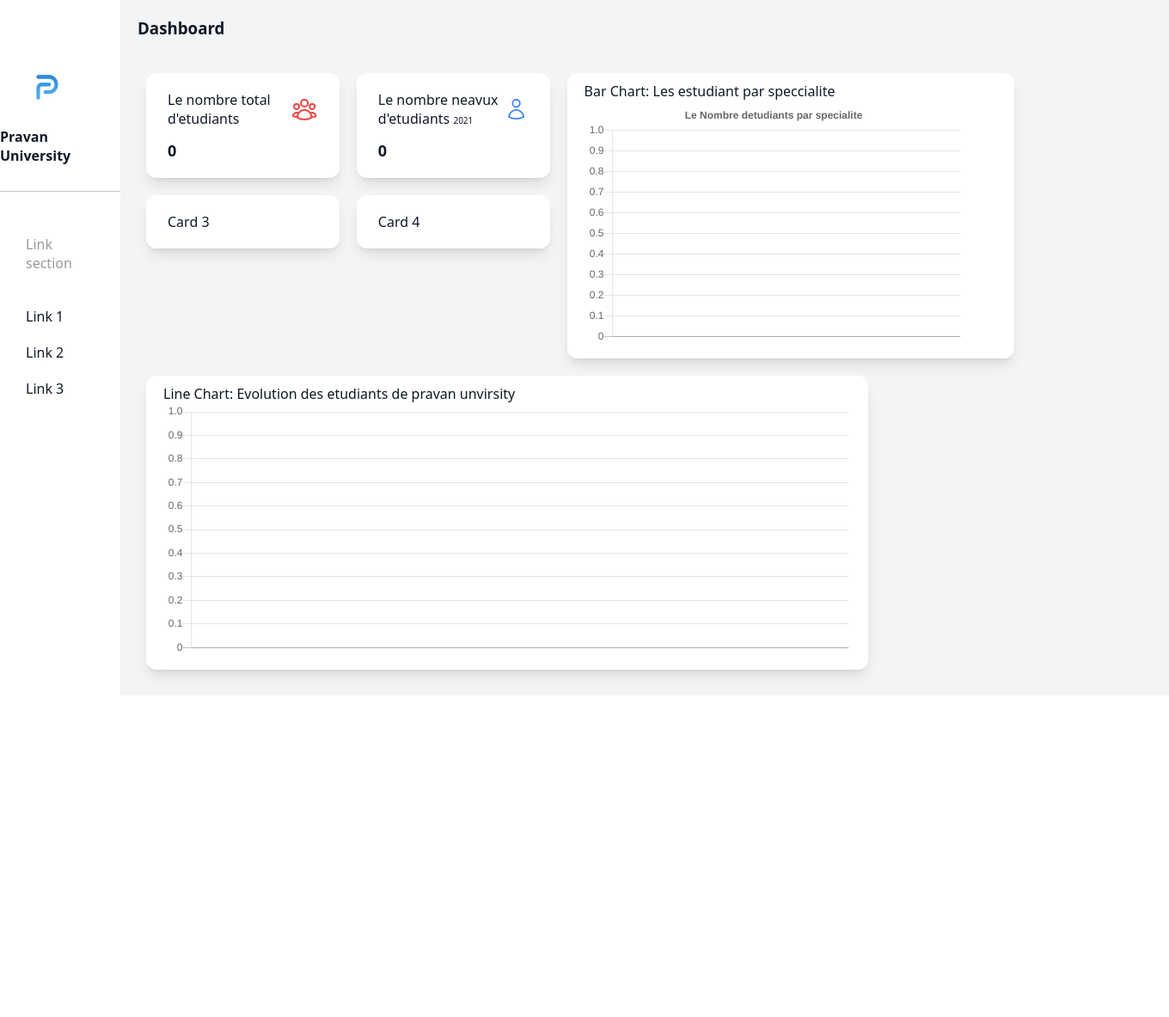
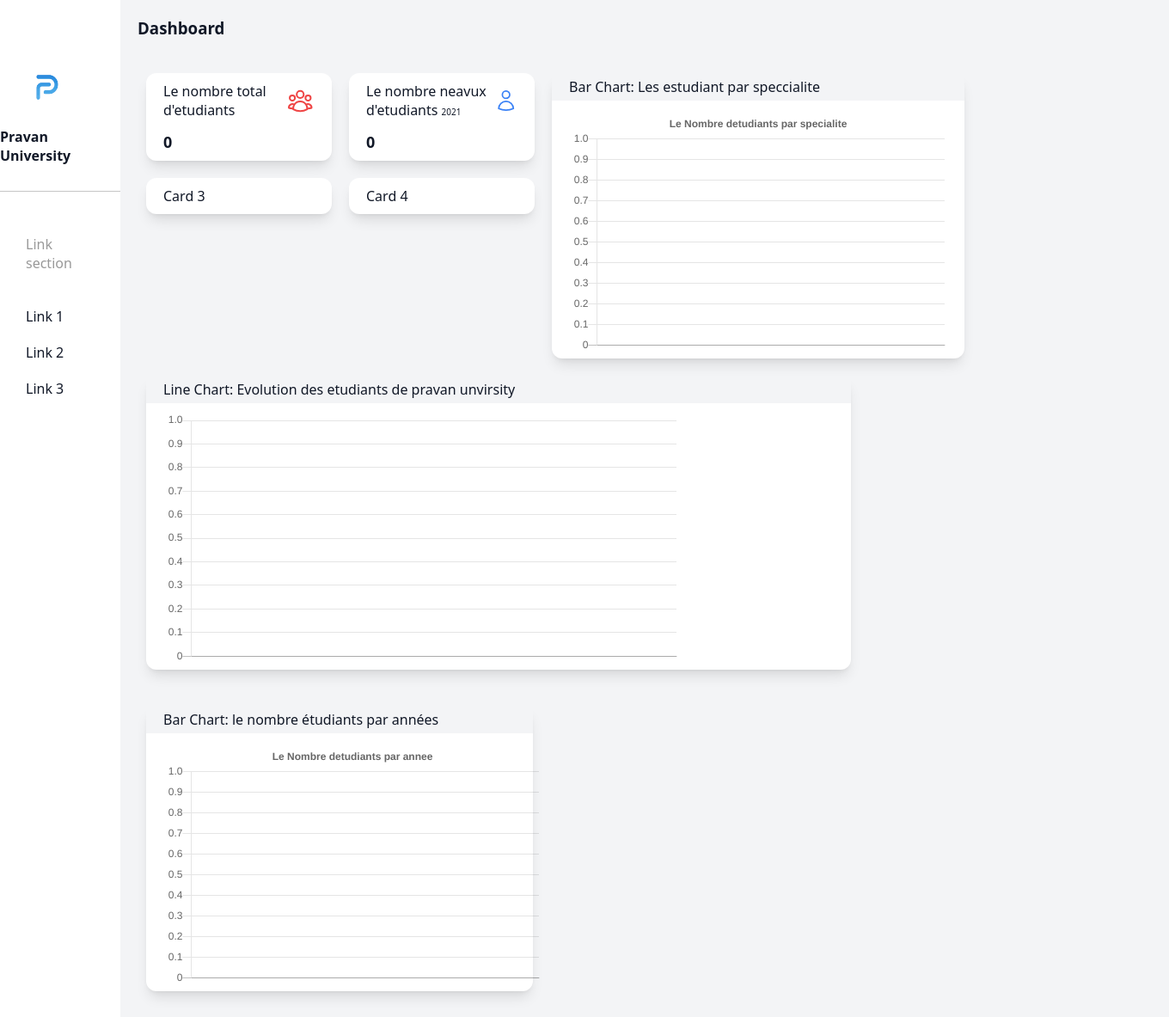
Before and after one commit to Ryan7AIT/miniProjet2, a Flask app: page / in a window 1360 px wide; the page is wider, and only the part inside the window is pictured. Shown: that part at 86% size. Before the commit the page ends 799 px from the top of that part, so only its background shows below. Run offline with Flask 2, Linux system fonts and the light colour scheme; data that the repository does not hold is empty; some libraries are stand-ins or nearby versions.

Commit message:
some css

```diff
--- a/app.py
+++ b/app.py
@@ -248,6 +248,25 @@ def doGetData7():
 	data_JSON = json.dumps(data)
 	return data_JSON
 
+# number of students by year
+
+@app.route('/api/data8')
+def doGetData8():
+	conn = mysql.connect()
+	cursor =conn.cursor()
+	cursor.execute("select count(*) as number,  annee from resultats group by annee")
+
+	data = cursor.fetchall()
+	row_headers=[x[0] for x in cursor.description]
+
+	cursor.close()
+
+	json_data=[]
+	for result in data:
+		json_data.append(dict(zip(row_headers,result)))
+
+	return jsonify(json_data)
+
 
 
 
--- a/static/script.js
+++ b/static/script.js
@@ -97,6 +97,21 @@ function loadData(){
 		}
 	};
 	httpRequest7.send();
+
+
+	// number of student by year
+
+	httpRequest8 = new XMLHttpRequest();
+	httpRequest8.open('GET', '/api/data8');
+	httpRequest8.onreadystatechange = function () {
+		if (httpRequest8.readyState === 4 && httpRequest8.status === 200) {
+
+            jsonData8 = JSON.parse(httpRequest8.response);
+			update_Bars2(jsonData8)
+
+		}
+	};
+	httpRequest8.send();
 
 
 }
@@ -279,3 +294,38 @@ function update_Lines1(jsonData){
 		}
 	});
 }
+
+function update_Bars2(jsonData){
+
+	var labels = jsonData.map(function(e) {
+	   return e.annee;
+	});
+
+	var data = jsonData.map(function(e) {
+	   return e.number;
+	});
+
+
+	new Chart(document.getElementById("bar-chart2"), {
+		type: 'bar',
+		data: {
+		  labels: labels,
+		  datasets: [
+			{
+			  label: "Nombre d'etudiants",
+			  backgroundColor: ["#3e95cd", "#8e5ea2","#3cba9f"],
+			  data: data
+			}
+		  ]
+		},
+		options: {
+		  responsive: false,
+		  maintainAspectRatio: true,
+		  legend: { display: false },
+		  title: {
+			display: true,
+			text: 'Le Nombre detudiants par annee'
+		  }
+		}
+	});
+}
--- a/static/style.css
+++ b/static/style.css
@@ -23,6 +23,10 @@ margin: 0;
 
 .w-96 {
 	width: 280px;
+}
+
+.card-header {
+	background-color: rgb(243 244 246);
 }
 
 
@@ -106,11 +110,16 @@ margin: 0;
 .head .cards .card {
 	background-color: white;
 	width: 280px;
-	padding: 20px 25px;
+	padding: 10px 20px;
 	margin: 10px ;
 	box-shadow: 0 10px 15px -3px rgb(0 0 0 / 0.1), 0 4px 6px -4px rgb(0 0 0 / 0.1);
 	border-radius: 12px;
 
+}
+
+.head .graphes .card-header {
+	padding: 5px 20px;
+	margin-bottom: 10px;
 }
 
 .head .cards .card > p {
@@ -163,7 +172,6 @@ margin: 0;
 .head .graphes .graphe {
 	background-color: white;
 	width: 480px;
-	padding: 10px 20px;
 	margin: 10px ;
 	border-radius: 12px;
 	box-shadow: 0 10px 15px -3px rgb(0 0 0 / 0.1), 0 4px 6px -4px rgb(0 0 0 / 0.1);
@@ -173,15 +181,28 @@ margin: 0;
 /* begin body */
 
 .body .graphes{
-	width: 60%;
+	/* width: 60%; */
 }
 
 .body .graphes .graphe {
 	background-color: white;
-	width: 800px;
-	padding: 10px 20px;
+	width: 820px;
 	margin: 10px ;
 	border-radius: 12px;
 	box-shadow: 0 10px 15px -3px rgb(0 0 0 / 0.1), 0 4px 6px -4px rgb(0 0 0 / 0.1);
 
 }
+
+.body .graphes .graphe .card-header {
+	padding: 5px 20px;
+	margin-bottom: 10px;
+}
+
+.body .graphes .g3 {
+	width: 450px;
+}
+
+
+.card-content {
+	padding: 0px 20px;
+}
--- a/templates/index.html
+++ b/templates/index.html
@@ -96,9 +96,22 @@
 									<p>Line Chart: Evolution des etudiants de pravan unvirsity</p>
 								</div>
 								<div class="card-content" >
-									<canvas id="line-chart" height="300" width="800"></canvas>
+									<canvas id="line-chart" height="300" width="600"></canvas>
 								</div>
 							</div>
+
+							<br>
+
+
+							<div class="graphe g3">
+								<div class="card-header">
+									<p>Bar Chart: le nombre étudiants par années </p>
+								</div>
+								<div class="card-content">
+									<canvas id="bar-chart2" height="290" width="440"></canvas>
+								</div>
+							</div>
+
 						</div>
 					</div>
 				</main>
```
Also changed, not shown: 1 other file.
